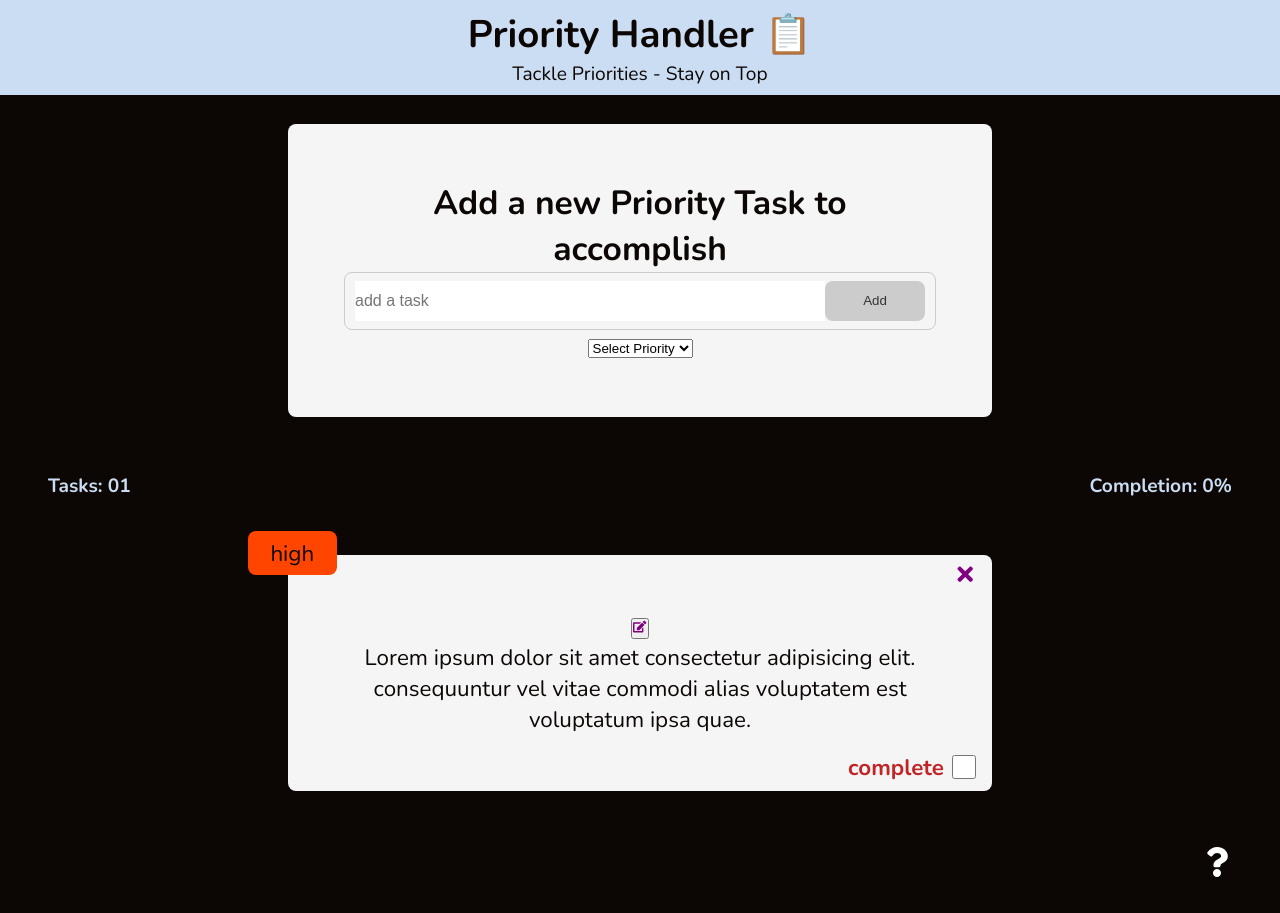
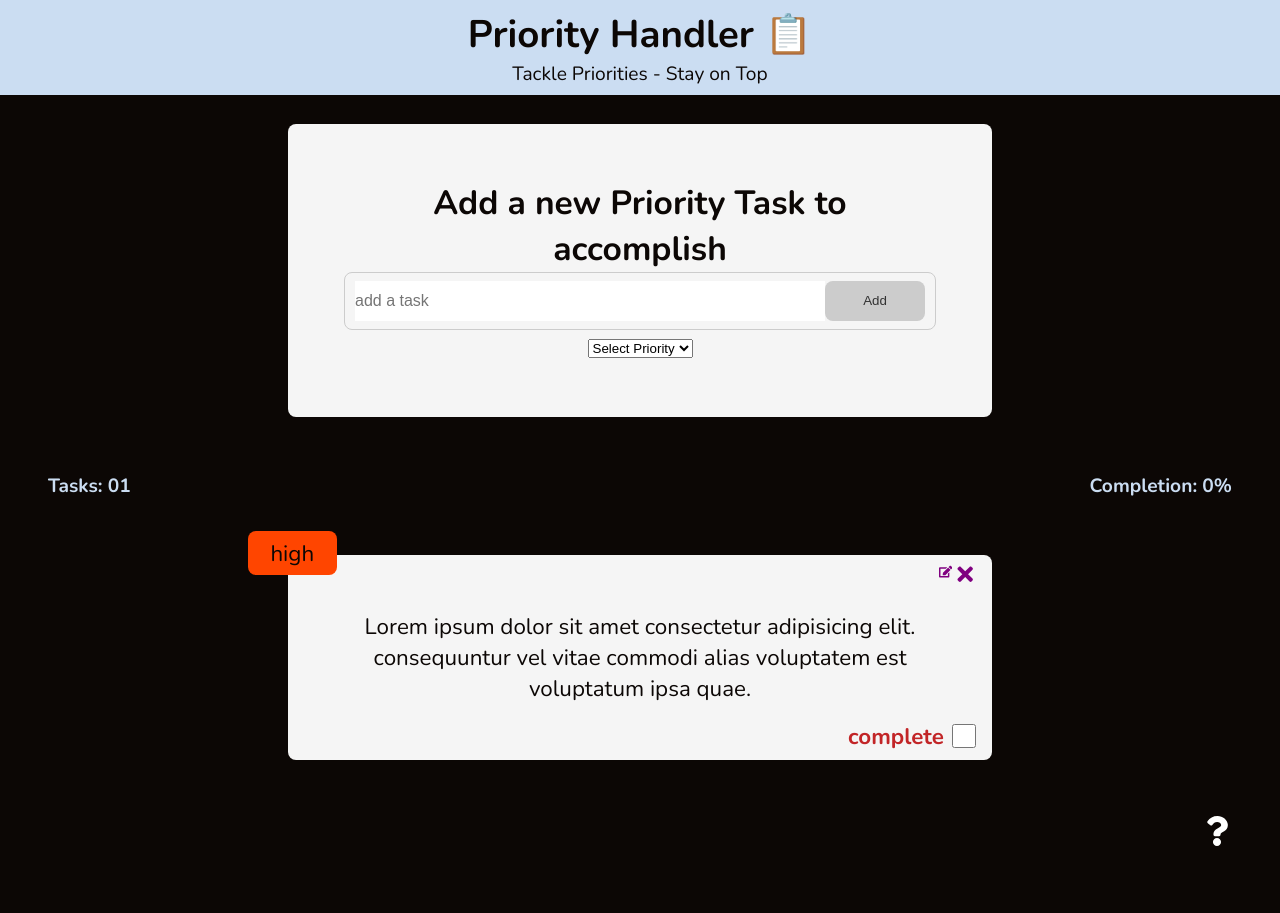
Before and after one commit to Koigor97/react, a React (Create React App) app in the folder priority-handler/: page / in a window 1280 px wide. After the commit the page ends 882 px from the top, so only its background shows below. Built offline with nearby package versions, Linux system fonts and the light colour scheme.

Commit message:
uncomment some styles

```diff
--- a/priority-handler/src/index.css
+++ b/priority-handler/src/index.css
@@ -207,7 +207,7 @@ input:focus {
   left: -10px;
 } */
 
-/* .close,
+.close,
 .edit {
   position: absolute;
   top: 10px;
@@ -215,11 +215,11 @@ input:focus {
   cursor: pointer;
   background: none;
   border: none;
-} */
+}
 
-/* .edit {
+.edit {
   right: 40px;
-} */
+}
 
 .btn {
   color: #fff;
```
